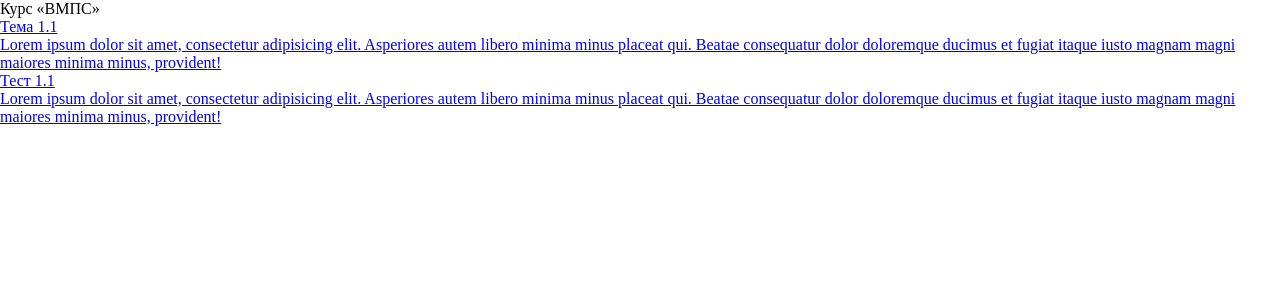
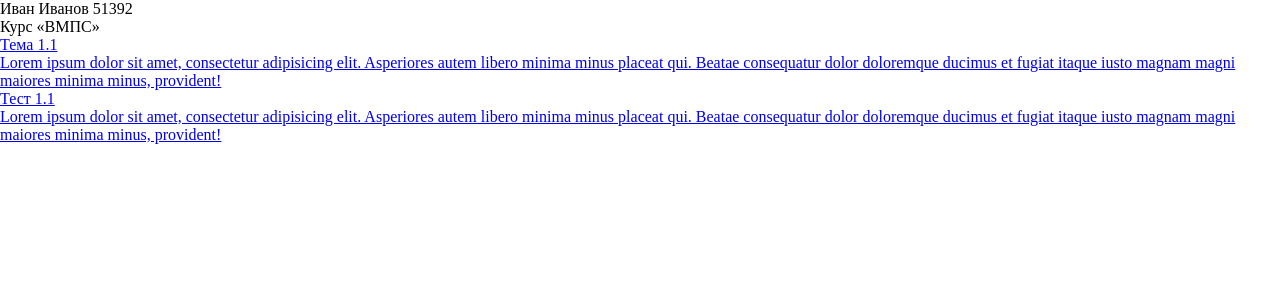
Before and after one commit to dimadk24/learning-app, a Django app: template templates/dashboard.html in a window 1280 px wide. Shown: the top 300 px of the page. Run offline with Django 3.2, Linux system fonts and the light colour scheme; the template is opened without the code that fills it, so the values that code supplies are empty; parts of the project's set-up code (start-up, migrations or seed data) failed here and were passed over.

Commit message:
feat: add nav with student info

```diff
--- a/templates/dashboard.html
+++ b/templates/dashboard.html
@@ -10,6 +10,10 @@
     <title>Dashboard</title>
   </head>
   <body>
+    <nav>
+      <span class="nav__student-name">Иван Иванов</span>
+      <span class="nav__student-group">51392</span>
+    </nav>
     <div class="course">
       <span class="course__name">Курс «ВМПС»</span>
       <a href="#">
```
Also changed, not shown: templates/tests/completed.html (+4 -0 lines), templates/tests/not-completed.html (+4 -0 lines).
